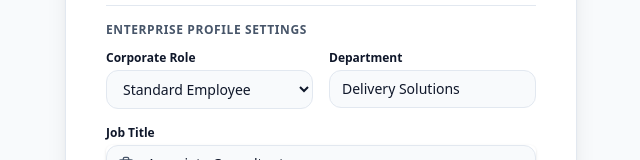
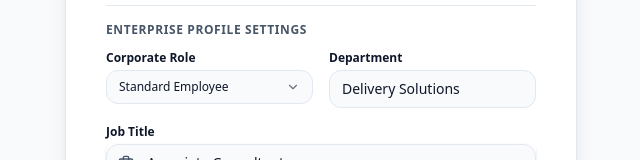
Before and after one commit to Sudeepnarayana/Compliance-Manager, a Next.js app: page /register in a window 1280 px wide. Shown: the part 482-642 px from the top of the page, without its empty margins (319-959 px from the left). Built offline with nearby package versions, Linux system fonts and the light colour scheme.

Commit message:
Replace native HTML select tags with a premium CustomSelect component for rounded corners and matching styles

```diff
--- a/src/app/dashboard/admin/page.tsx
+++ b/src/app/dashboard/admin/page.tsx
@@ -2,6 +2,7 @@
 
 import React, { useState, useEffect } from 'react';
 import { Shield, Users, ShieldAlert, CheckCircle, XCircle, Search, RefreshCw } from 'lucide-react';
+import { CustomSelect } from '@/components/CustomSelect';
 
 interface UserItem {
   id: string;
@@ -246,17 +247,12 @@ export default function AdminPage() {
                             )}
                           </td>
                           <td className="px-6 py-4">
-                            <select
+                            <CustomSelect
                               value={userItem.role}
-                              onChange={(e) => handleRoleChange(userItem.id, e.target.value)}
-                              className="px-2.5 py-1.5 border border-border-main rounded-lg text-xs bg-canvas-bg font-semibold text-text-main focus:ring-1 focus:ring-primary focus:outline-none"
-                            >
-                              {rolesList.map((r) => (
-                                <option key={r} value={r}>
-                                  {r}
-                                </option>
-                              ))}
-                            </select>
+                              onChange={(val) => handleRoleChange(userItem.id, val)}
+                              options={rolesList.map((r) => ({ value: r, label: r }))}
+                              className="w-36"
+                            />
                           </td>
                           <td className="px-6 py-4">
                             <span className={`inline-flex items-center px-2 py-0.5 rounded-full text-[10px] font-bold ${
--- a/src/app/dashboard/hr/page.tsx
+++ b/src/app/dashboard/hr/page.tsx
@@ -2,6 +2,7 @@
 
 import React, { useState, useEffect } from 'react';
 import { Users, CheckCircle2, AlertCircle, Calendar, RefreshCw, Edit3 } from 'lucide-react';
+import { CustomSelect } from '@/components/CustomSelect';
 
 interface ChecklistItem {
   id: string;
@@ -284,16 +285,16 @@ export default function HRCompliancePage() {
                 <label className="block text-xs font-bold text-text-muted uppercase mb-1">
                   Visa Verification Status
                 </label>
-                <select
+                <CustomSelect
                   value={editForm.visaStatus}
-                  onChange={(e) => setEditForm(prev => ({ ...prev, visaStatus: e.target.value }))}
-                  className="w-full px-3 py-2 border border-border-main rounded-xl bg-canvas-bg text-text-main text-xs focus:ring-1 focus:ring-primary focus:outline-none"
-                >
-                  <option value="PENDING">PENDING</option>
-                  <option value="VERIFIED">VERIFIED</option>
-                  <option value="EXPIRED">EXPIRED</option>
-                  <option value="NOT_REQUIRED">NOT REQUIRED</option>
-                </select>
+                  onChange={(val) => setEditForm(prev => ({ ...prev, visaStatus: val }))}
+                  options={[
+                    { value: 'PENDING', label: 'PENDING' },
+                    { value: 'VERIFIED', label: 'VERIFIED' },
+                    { value: 'EXPIRED', label: 'EXPIRED' },
+                    { value: 'NOT_REQUIRED', label: 'NOT REQUIRED' },
+                  ]}
+                />
               </div>
 
               <div>
--- a/src/app/dashboard/recruiter/page.tsx
+++ b/src/app/dashboard/recruiter/page.tsx
@@ -2,6 +2,7 @@
 
 import React, { useState, useEffect } from 'react';
 import { FileText, Send, CheckSquare, PlusCircle, ArrowRight, UserPlus, RefreshCw, BadgeAlert } from 'lucide-react';
+import { CustomSelect } from '@/components/CustomSelect';
 
 interface OfferItem {
   id: string;
@@ -361,18 +362,17 @@ export default function RecruiterPage() {
                     <label className="block text-xs font-bold text-text-muted uppercase mb-1">
                       Corporate Job Title
                     </label>
-                    <select
-                      name="roleTitle"
+                    <CustomSelect
                       value={formData.roleTitle}
-                      onChange={handleInputChange}
-                      className="w-full px-3 py-2 border border-border-main rounded-xl bg-canvas-bg text-text-main text-xs focus:ring-1 focus:ring-primary focus:outline-none font-semibold"
-                    >
-                      <option value="Consultant Engineer">Consultant Engineer</option>
-                      <option value="Senior System Engineer">Senior System Engineer</option>
-                      <option value="Project Manager">Project Manager</option>
-                      <option value="HR Advisor">HR Advisor</option>
-                      <option value="Accounting Analyst">Accounting Analyst</option>
-                    </select>
+                      onChange={(val) => setFormData(prev => ({ ...prev, roleTitle: val }))}
+                      options={[
+                        { value: 'Consultant Engineer', label: 'Consultant Engineer' },
+                        { value: 'Senior System Engineer', label: 'Senior System Engineer' },
+                        { value: 'Project Manager', label: 'Project Manager' },
+                        { value: 'HR Advisor', label: 'HR Advisor' },
+                        { value: 'Accounting Analyst', label: 'Accounting Analyst' },
+                      ]}
+                    />
                   </div>
                   <div>
                     <label className="block text-xs font-bold text-text-muted uppercase mb-1">
--- a/src/app/register/page.tsx
+++ b/src/app/register/page.tsx
@@ -4,6 +4,7 @@ import React, { useState } from 'react';
 import { useRouter } from 'next/navigation';
 import Link from 'next/link';
 import { Shield, Mail, Lock, User, Briefcase, Users, CheckCircle, AlertCircle, ArrowLeft } from 'lucide-react';
+import { CustomSelect } from '@/components/CustomSelect';
 
 export default function RegisterPage() {
   const router = useRouter();
@@ -203,19 +204,12 @@ export default function RegisterPage() {
                   <label htmlFor="role" className="block text-xs font-semibold text-text-main">
                     Corporate Role
                   </label>
-                  <select
-                    id="role"
-                    name="role"
+                  <CustomSelect
                     value={formData.role}
-                    onChange={handleChange}
-                    className="mt-1 block w-full px-3 py-2 border border-border-main rounded-xl bg-canvas-bg text-text-main text-sm focus:outline-none focus:ring-2 focus:ring-primary focus:border-transparent transition-all"
-                  >
-                    {roles.map((r) => (
-                      <option key={r.value} value={r.value}>
-                        {r.label}
-                      </option>
-                    ))}
-                  </select>
+                    onChange={(val) => setFormData((prev) => ({ ...prev, role: val }))}
+                    options={roles}
+                    className="mt-1"
+                  />
                 </div>
 
                 <div>
--- /dev/null
+++ b/src/components/CustomSelect.tsx
@@ -0,0 +1,87 @@
+'use client';
+
+import React, { useState, useRef, useEffect } from 'react';
+import { ChevronDown } from 'lucide-react';
+
+interface Option {
+  value: string;
+  label: string;
+}
+
+interface CustomSelectProps {
+  value: string;
+  onChange: (value: string) => void;
+  options: Option[];
+  placeholder?: string;
+  className?: string;
+}
+
+export function CustomSelect({
+  value,
+  onChange,
+  options,
+  placeholder,
+  className = '',
+}: CustomSelectProps) {
+  const [isOpen, setIsOpen] = useState(false);
+  const containerRef = useRef<HTMLDivElement>(null);
+
+  // Close when clicking outside the dropdown container
+  useEffect(() => {
+    function handleClickOutside(event: MouseEvent) {
+      if (
+        containerRef.current &&
+        !containerRef.current.contains(event.target as Node)
+      ) {
+        setIsOpen(false);
+      }
+    }
+    document.addEventListener('mousedown', handleClickOutside);
+    return () => {
+      document.removeEventListener('mousedown', handleClickOutside);
+    };
+  }, []);
+
+  const selectedOption = options.find((opt) => opt.value === value);
+
+  return (
+    <div className={`relative ${className}`} ref={containerRef}>
+      <button
+        type="button"
+        onClick={() => setIsOpen(!isOpen)}
+        className="w-full flex items-center justify-between px-3 py-2 border border-border-main rounded-xl bg-canvas-bg text-text-main text-xs focus:ring-1 focus:ring-primary focus:outline-none text-left cursor-pointer transition-all hover:border-slate-400 dark:hover:border-slate-600"
+      >
+        <span className="truncate">{selectedOption ? selectedOption.label : placeholder || 'Select option'}</span>
+        <ChevronDown
+          className={`h-3.5 w-3.5 opacity-60 shrink-0 transition-transform duration-200 ${
+            isOpen ? 'rotate-180 text-primary' : ''
+          }`}
+        />
+      </button>
+
+      {isOpen && (
+        <div className="absolute left-0 right-0 mt-1.5 bg-card-bg border border-border-main rounded-xl shadow-2xl overflow-hidden z-50 animate-in fade-in-50 slide-in-from-top-1 duration-100">
+          <div className="max-h-60 overflow-y-auto divide-y divide-border-main/40">
+            {options.map((opt) => (
+              <button
+                key={opt.value}
+                type="button"
+                onClick={() => {
+                  onChange(opt.value);
+                  setIsOpen(false);
+                }}
+                className={`w-full text-left px-3.5 py-2.5 text-xs hover:bg-canvas-bg transition-colors cursor-pointer block ${
+                  opt.value === value
+                    ? 'bg-primary/10 text-primary font-bold'
+                    : 'text-text-main hover:text-text-main'
+                }`}
+              >
+                {opt.label}
+              </button>
+            ))}
+          </div>
+        </div>
+      )}
+    </div>
+  );
+}
```
